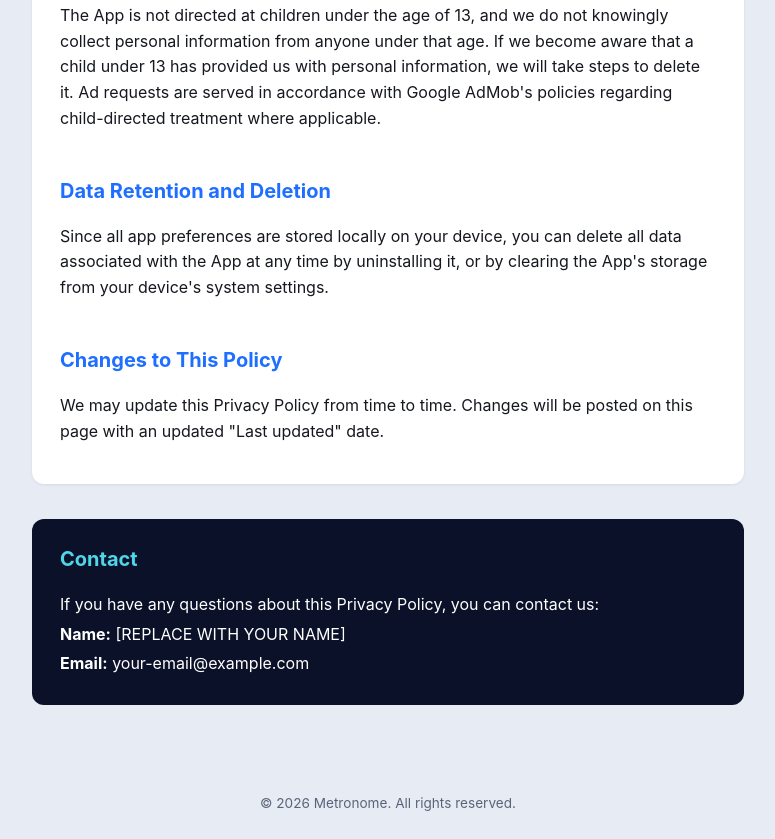
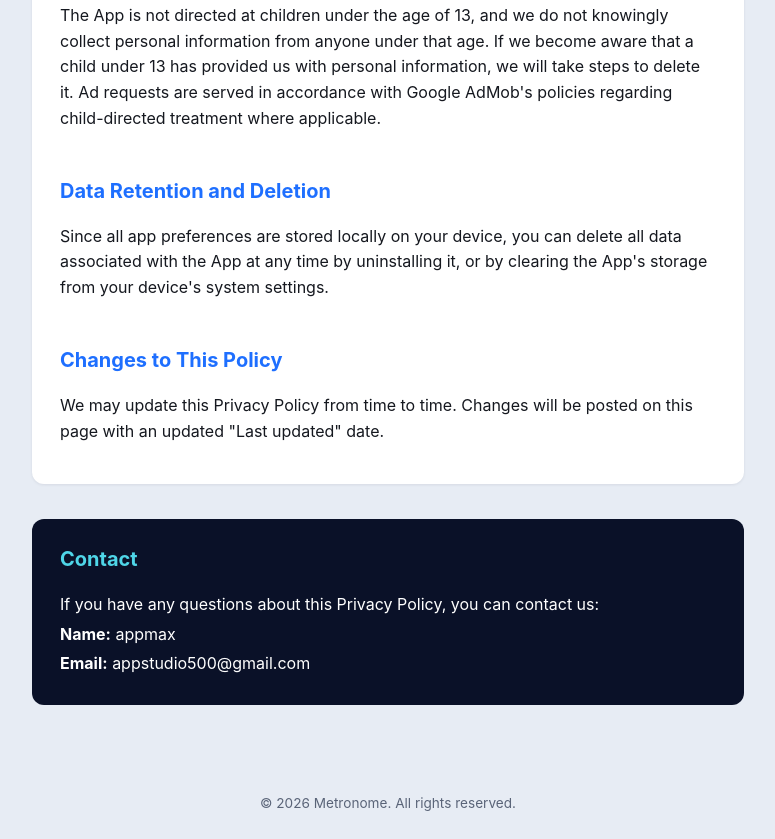
Before and after one commit to appmaxstudio/metronome-privacy, a plain HTML site: page index.html in a window 1280 px wide. Shown: the part 1555-2394 px from the top of the page, without its empty margins (252-1027 px from the left). Drawn offline with Linux system fonts and the light colour scheme.

Commit message:
Update index.html

```diff
--- a/index.html
+++ b/index.html
@@ -124,8 +124,8 @@
     <div class="contact">
       <h2 style="color: var(--soft-cyan); margin-top: 0;">Contact</h2>
       <p>If you have any questions about this Privacy Policy, you can contact us:</p>
-      <p><strong>Name:</strong> [REPLACE WITH YOUR NAME]</p>
-      <p><strong>Email:</strong> your-email@example.com</p>
+      <p><strong>Name:</strong> appmax</p>
+      <p><strong>Email:</strong> appstudio500@gmail.com</p>
     </div>
   </main>
   <footer>
```
